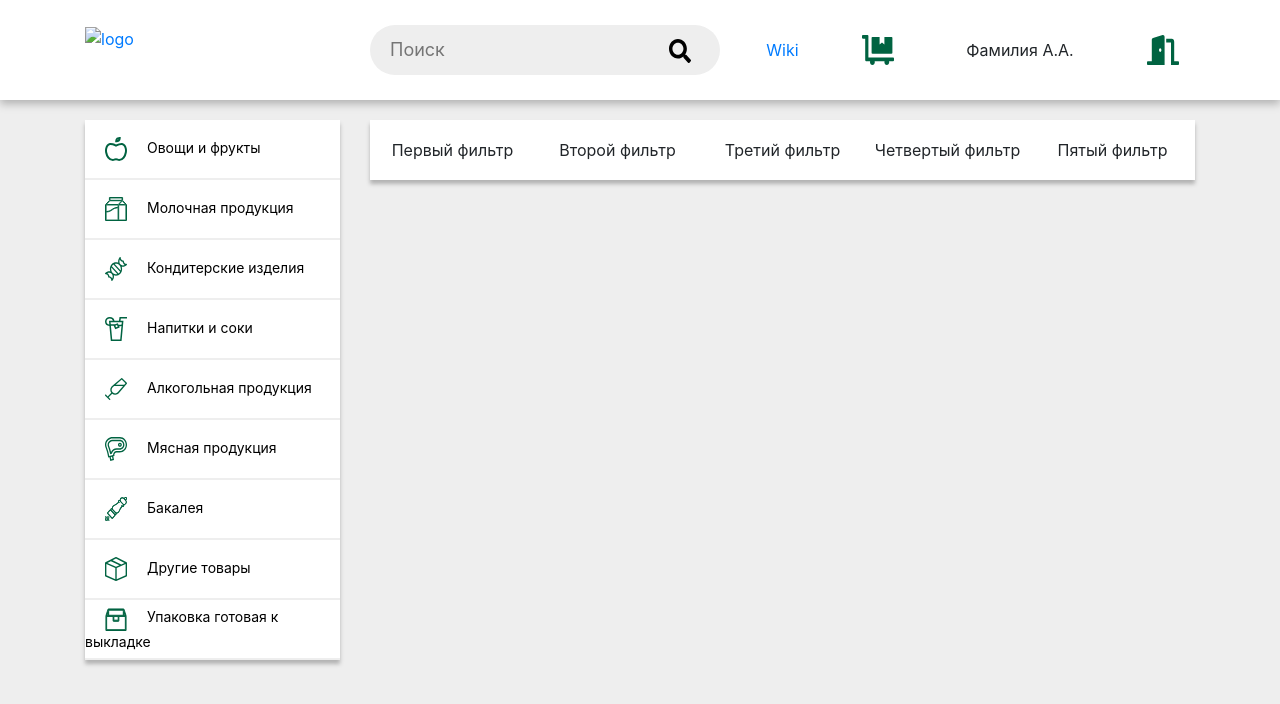
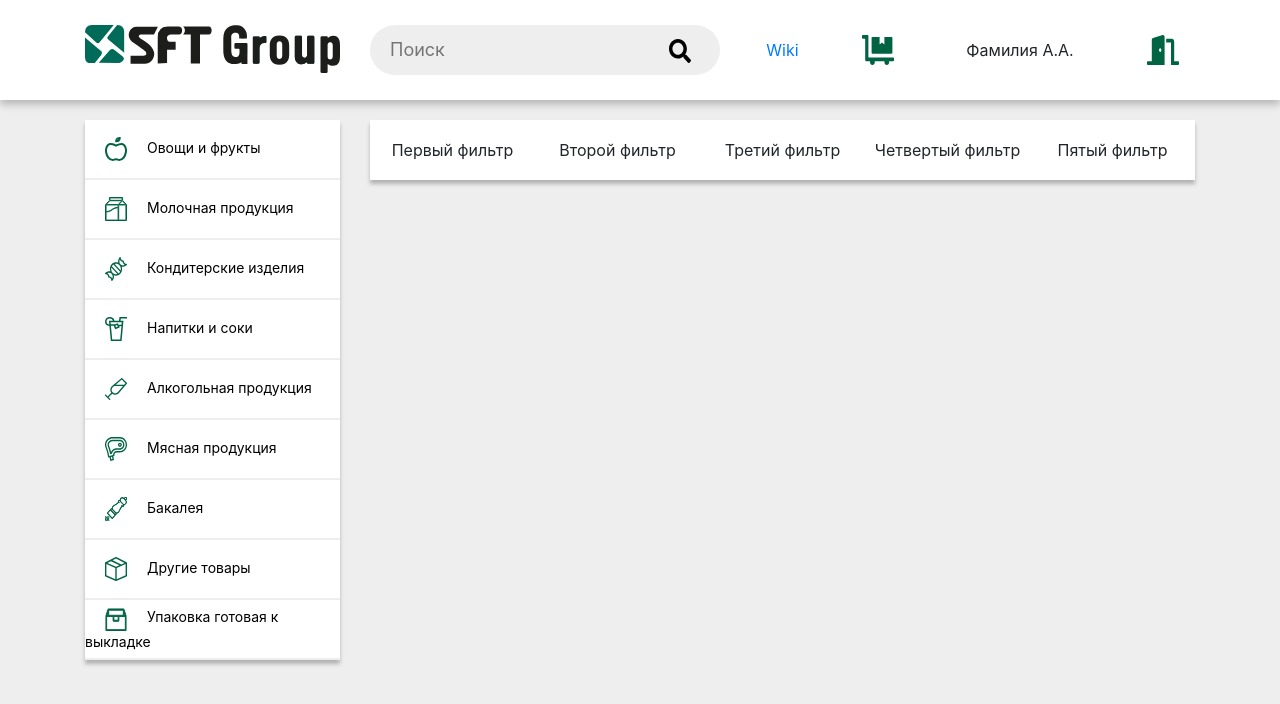
Before and after one commit to flatcompany/sft, a plain HTML site: page category.html in a window 1280 px wide. Drawn offline with nearby package versions, Linux system fonts and the light colour scheme; the site is published under a folder, as on GitHub Pages, so addresses that start at the root find nothing.

Commit message:
Изменил Лого

```diff
--- a/category.html
+++ b/category.html
@@ -14,7 +14,7 @@
                 <div class="row">
                     <div class="col-md-3">
                         <div class="logo">
-                            <a href="index.html"><img src="/img/SFT.svg" alt="logo"></a>
+                            <a href="index.html"><img src="img/SFT.svg" alt="logo"></a>
                         </div>
                     </div>
                     <div class="col-md-4">
```
